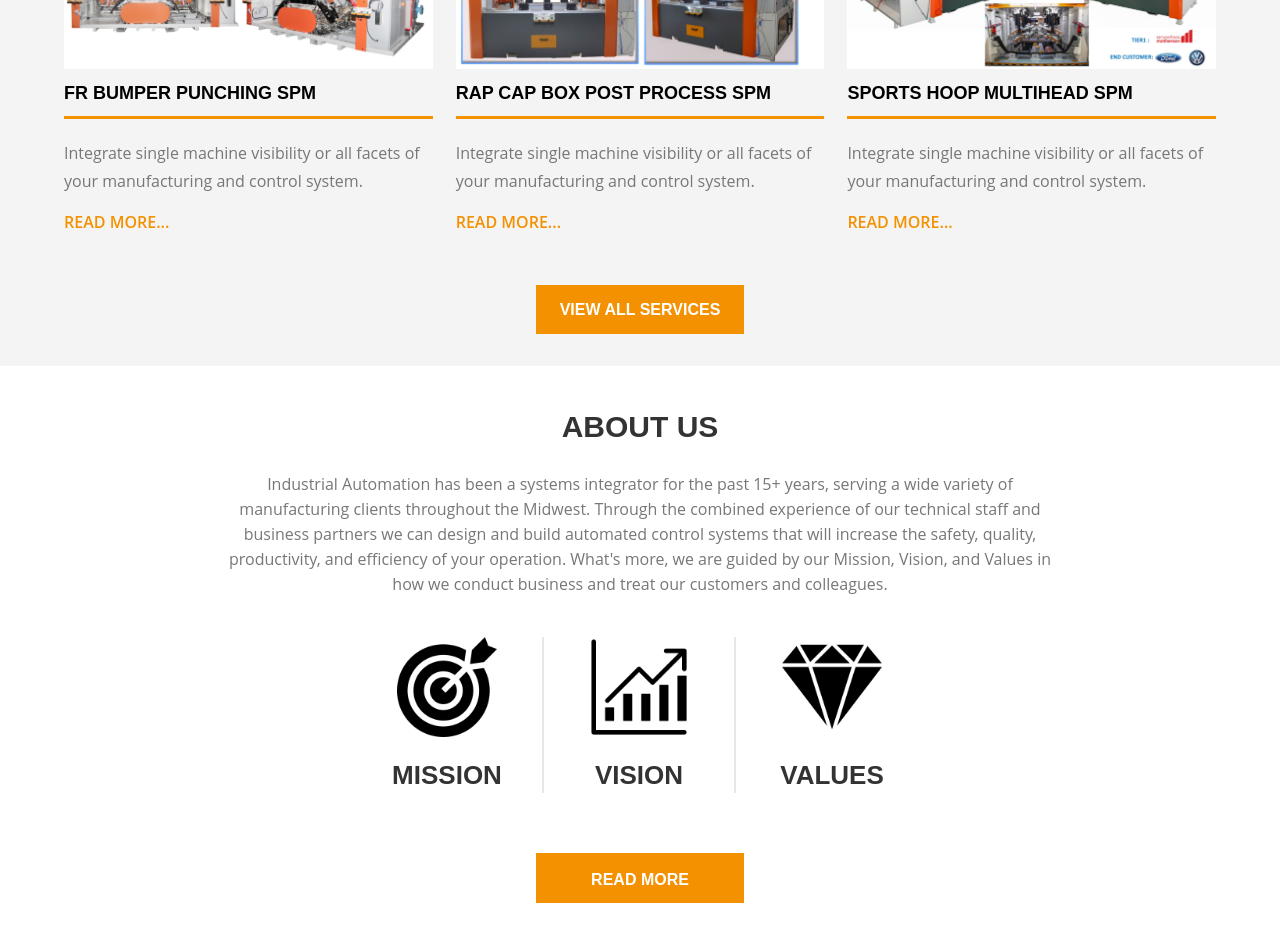
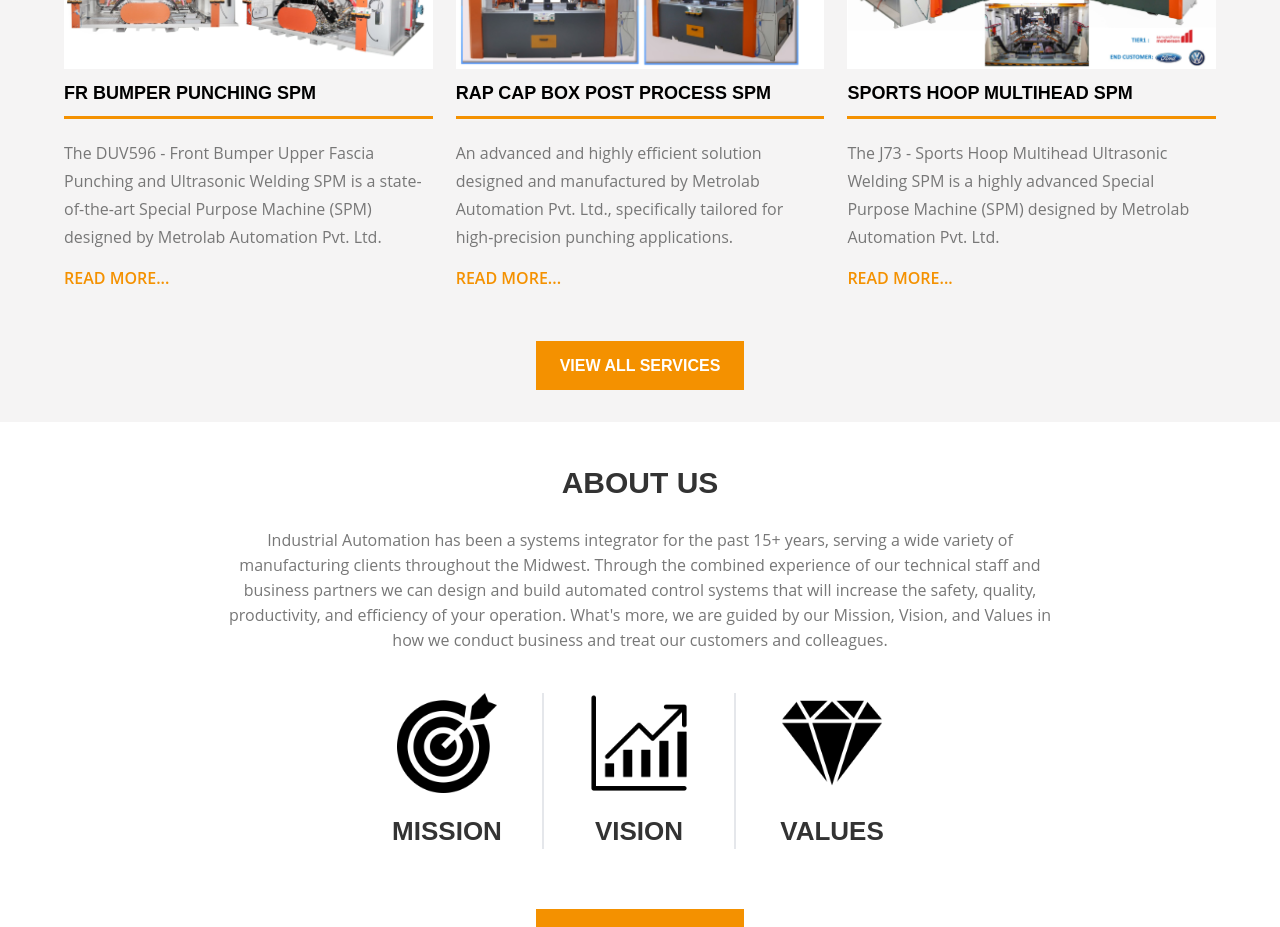
Before and after one commit to SourabhKanase/metrolabproject, a React (Create React App) app: page / in a window 1280 px wide. Shown: the part 1100-2027 px from the top of the page. Built offline with nearby package versions, Linux system fonts and the light colour scheme.

Commit message:
"newchangeson19sep"

```diff
--- a/src/components/Middlecontent/Middlecontent.js
+++ b/src/components/Middlecontent/Middlecontent.js
@@ -47,7 +47,7 @@ const Middlecontent = () => {
                    FR Bumper Punching spm
                    </div>
                    <div className='cardtext'>
-                     <div>Integrate single machine visibility or all facets of your manufacturing and control system.</div>
+                     <div>The DUV596 - Front Bumper Upper Fascia Punching and Ultrasonic Welding SPM is a state-of-the-art Special Purpose Machine (SPM) designed by Metrolab Automation Pvt. Ltd.</div>
                      <div className='mt-4 readmore'>READ MORE...</div>
                    </div>
                </div>
@@ -61,7 +61,7 @@ const Middlecontent = () => {
                     RAP CAP BOX POST process spm
                    </div>
                    <div className='cardtext'>
-                     <div>Integrate single machine visibility or all facets of your manufacturing and control system.</div>
+                     <div>An advanced and highly efficient solution designed and manufactured by Metrolab Automation Pvt. Ltd., specifically tailored for high-precision punching applications.</div>
                      <div className='mt-4 readmore'>READ MORE...</div>
                    </div>
                </div>
@@ -75,7 +75,7 @@ const Middlecontent = () => {
                      SPORTS HOOP multihead spm
                    </div>
                    <div className='cardtext'>
-                     <div>Integrate single machine visibility or all facets of your manufacturing and control system.</div>
+                     <div>The J73 - Sports Hoop Multihead Ultrasonic Welding SPM is a highly advanced Special Purpose Machine (SPM) designed by Metrolab Automation Pvt. Ltd.</div>
                      <div className='mt-4 readmore'>READ MORE...</div>
                    </div>
                </div>
```
